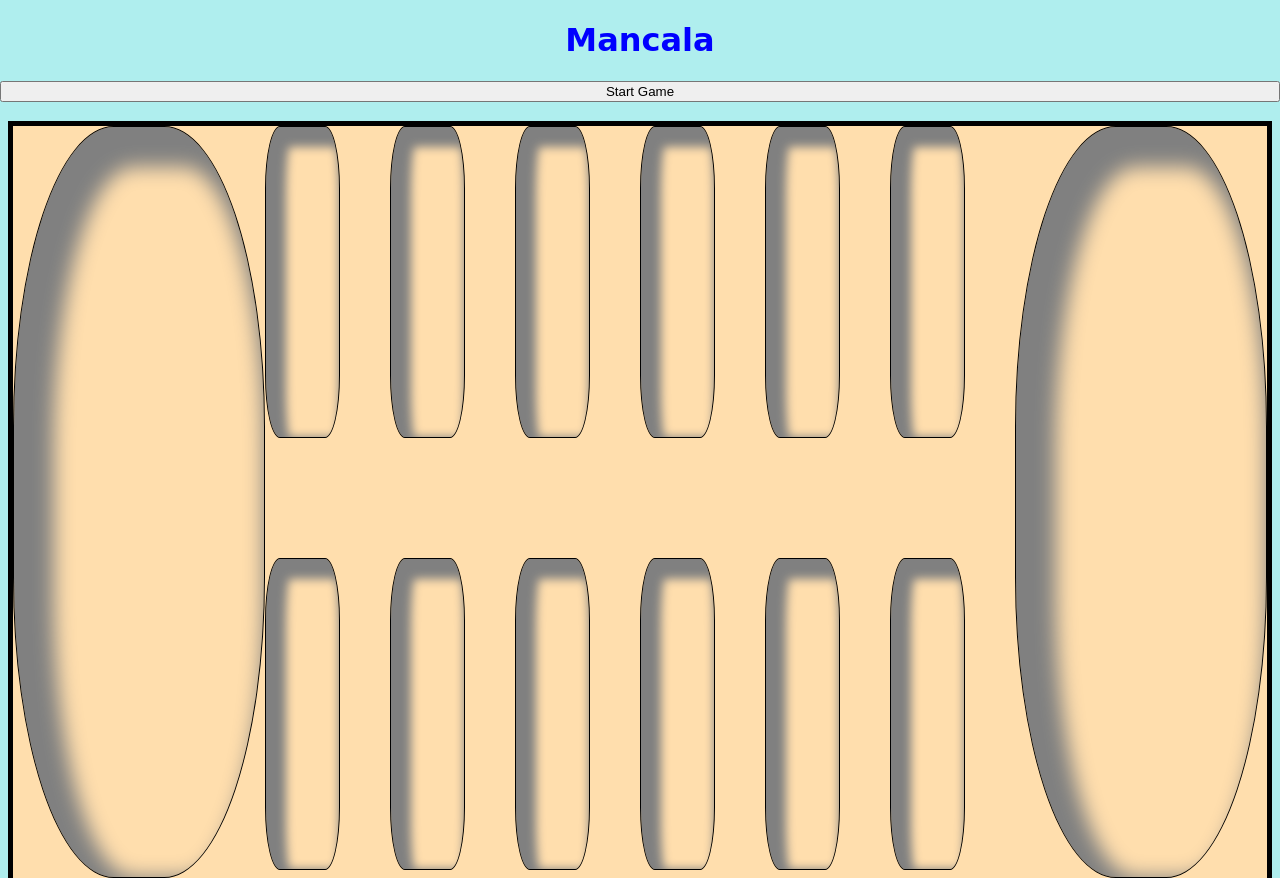
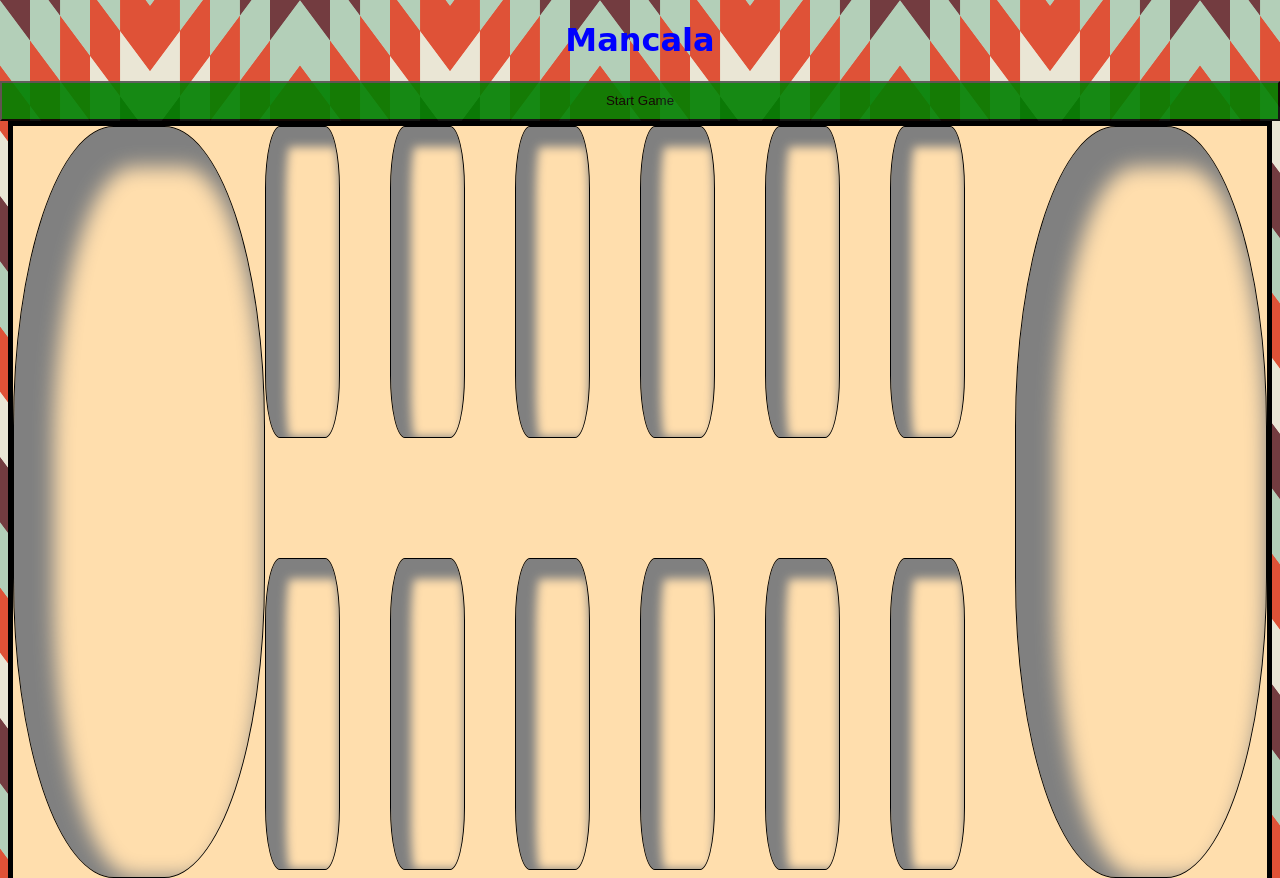
Before and after one commit to Jeffrey-Thompson/Mancala, a plain HTML site: page index.html in a window 1280 px wide. Shown: the top 878 px of the page. Drawn offline with nearby package versions, Linux system fonts and the light colour scheme; a web font is replaced by a local one.

Commit message:
backgrounds

```diff
--- a/styles/styles.css
+++ b/styles/styles.css
@@ -31,6 +31,9 @@
     border: 5px solid black;
     padding: 20px;
     background-color: navajowhite;
+    /* background-image: url('Wood-Grain-Texture-11.png');
+    opacity: 90%; */
+    /* background image source: Chris Spooner https://blog.spoongraphics.co.uk/bundle */
 }
 
 #player-pocket-area {
@@ -52,6 +55,8 @@ ul {
 .player-alerts {
     display: flex;
     flex-direction: row;
+    background-color: white;
+    opacity: 90%;
 }
 
 #player1-turn, #player2-turn {
@@ -70,17 +75,22 @@ h1 {
     text-align: center;
     margin: 0 auto;
     border: 5px solid black;
+    background-color: white;
 }
 
 body {
-    background-color: paleturquoise;
     font-family: 'Kufam', cursive;
+    background-image: url('Geometric-Pattern-2.png');
+    /* background image source: Chris Spooner https://blog.spoongraphics.co.uk/bundle */
 }
 
 #game-start {
     width: 100%;
+    height: 40px;
     position: absolute;
     left: 0px;
+    background-color: green;
+    opacity: 100%;
 }
 
 #game-over {
```
Also changed, not shown: styles/Geometric-Pattern-2.png (added), 2 other files.
